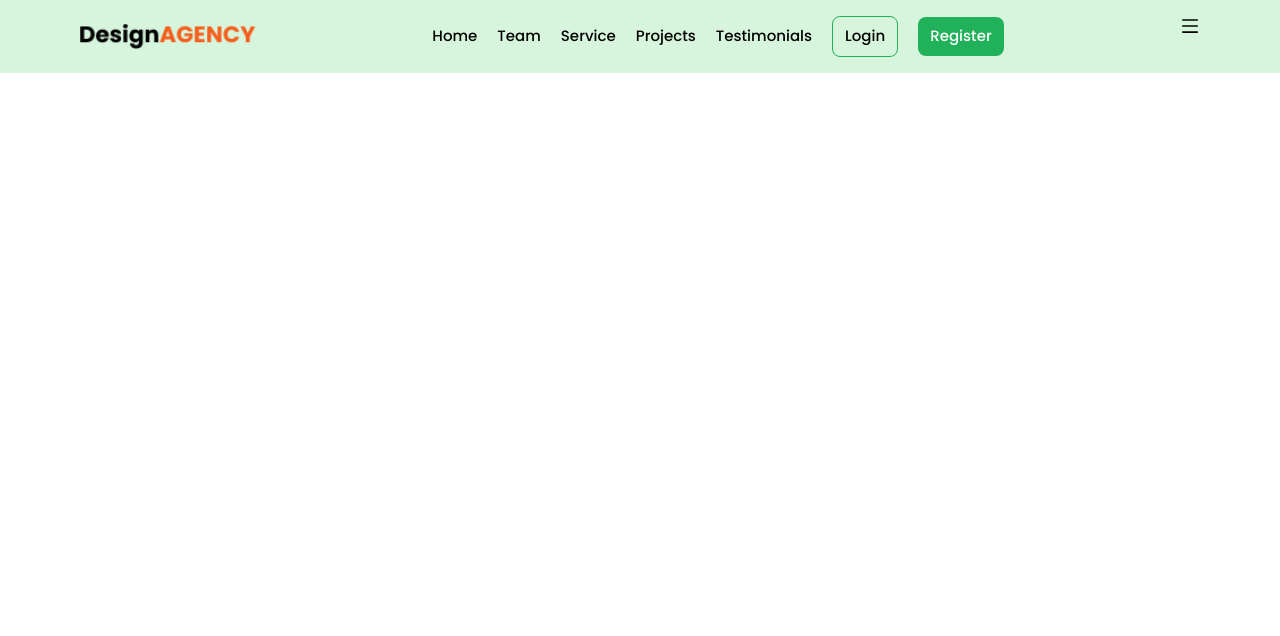
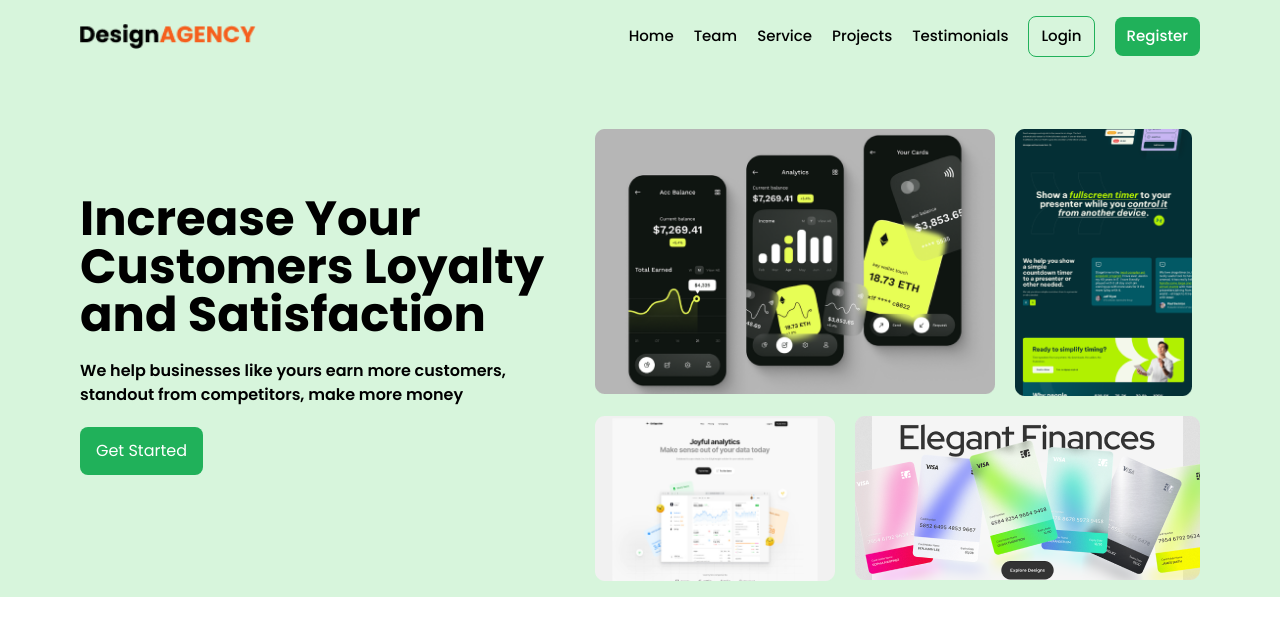
Before and after one commit to mdsajalali/web-design-agency, a Next.js app: page / in a window 1280 px wide. Shown: the top 636 px of the page. Built offline with nearby package versions, Linux system fonts and the light colour scheme.

Commit message:
hero section create

```diff
--- a/src/app/page.js
+++ b/src/app/page.js
@@ -1,3 +1,4 @@
+import Hero from '@/components/Hero'
 import Navbar from '@/components/Navbar'
 import React from 'react'
 
@@ -5,6 +6,7 @@ const page = () => {
   return (
     <div>
       <Navbar />
+      <Hero />
     </div>
   )
 }
--- a/src/components/Hero.jsx
+++ b/src/components/Hero.jsx
@@ -1,9 +1,68 @@
-import React from 'react'
+import Image from "next/image";
+import Link from "next/link";
 
 const Hero = () => {
   return (
-    <div>Hero</div>
-  )
-}
+    <div className="bg-[#D7F5DC]">
+      <div className="max-w-[1440px] mx-auto p-4 px-5 md:px-20 ">
+        <div className="flex items-center justify-between">
+          <div className="max-w-2xl">
+            <h1 className="text-black text-5xl font-bold mb-5">
+              Increase Your <br /> Customers Loyalty <br /> and Satisfaction
+            </h1>
+            <p className="font-semibold mb-5">
+              We help businesses like yours earn more customers, <br /> standout
+              from competitors, make more money
+            </p>
+            <div className="bg-[#20B15A] inline-block text-white px-4 py-3 rounded-lg cursor-pointer">
+              <Link href="/">Get Started</Link>
+            </div>
+          </div>
+          <div>
+            <div className="flex gap-5 mt-10">
+              <div>
+                <Image
+                  src="/images/Rectangle 1241.png"
+                  width={400}
+                  height={400}
+                  alt="Picture of the author"
+                />
+              </div>
+              <div>
+                <Image
+                  className="w-full h-[267px]"
+                  src="/images/Rectangle 1242.png"
+                  width={500}
+                  height={200}
+                  alt="Picture of the author"
+                />
+              </div>
+            </div>
+            <div className="flex gap-5 mt-5">
+              <div>
+                <Image
+                  className="w-60 h-[165px]"
+                  src="/images/Rectangle 1243.png"
+                  width={500}
+                  height={200}
+                  alt="Picture of the author"
+                />
+              </div>
+              <div>
+                <Image
+                  className="w-full"
+                  src="/images/Rectangle 1244.png"
+                  width={400}
+                  height={400}
+                  alt="Picture of the author"
+                />
+              </div>
+            </div>
+          </div>
+        </div>
+      </div>
+    </div>
+  );
+};
 
-export default Hero
+export default Hero;
--- a/src/components/Navbar.jsx
+++ b/src/components/Navbar.jsx
@@ -64,7 +64,7 @@ const Navbar = () => {
             </div>
           </div>
 
-          <div className="flex justify-end -mt-5" onClick={toggleNavbar}>
+          <div className="flex justify-end -mt-5 lg:hidden" onClick={toggleNavbar}>
             {isClick ? (
               <AiOutlineClose size={20} />
             ) : (
```
Also changed, not shown: public/images/Rectangle 1242.png (added).
